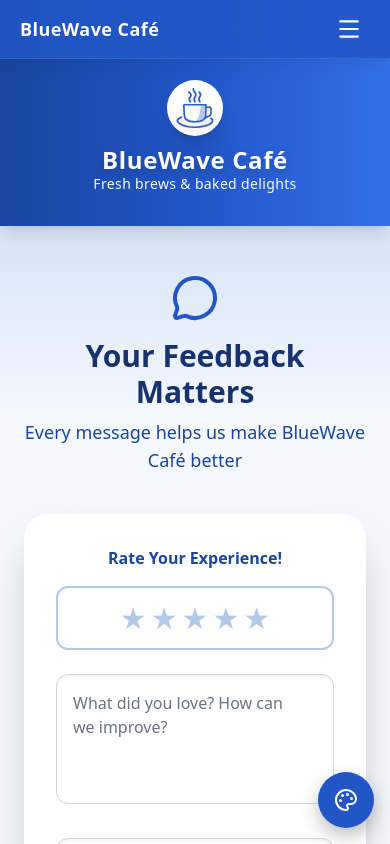
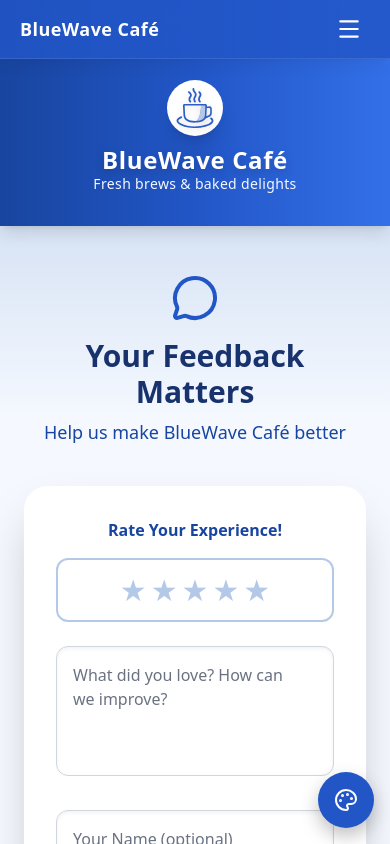
Before and after one commit to chko0/bluewave-cafe, a React (Vite) app: page /feedback in a window 390 px wide. Shown: the top 844 px of the page. Built offline with nearby package versions, Linux system fonts and the light colour scheme.

Commit message:
style(FeedbackPage): simplify subtitle for mobile responsiveness

```diff
--- a/src/pages/FeedbackPage.jsx
+++ b/src/pages/FeedbackPage.jsx
@@ -88,7 +88,7 @@ export default function FeedbackPage() {
           Your Feedback Matters
         </h2>
         <p className="text-lg" style={{ color: colors.primary700 }}>
-          Every message helps us make {SITE.name} better
+          Help us make {SITE.name} better
         </p>
       </div>
 
```
